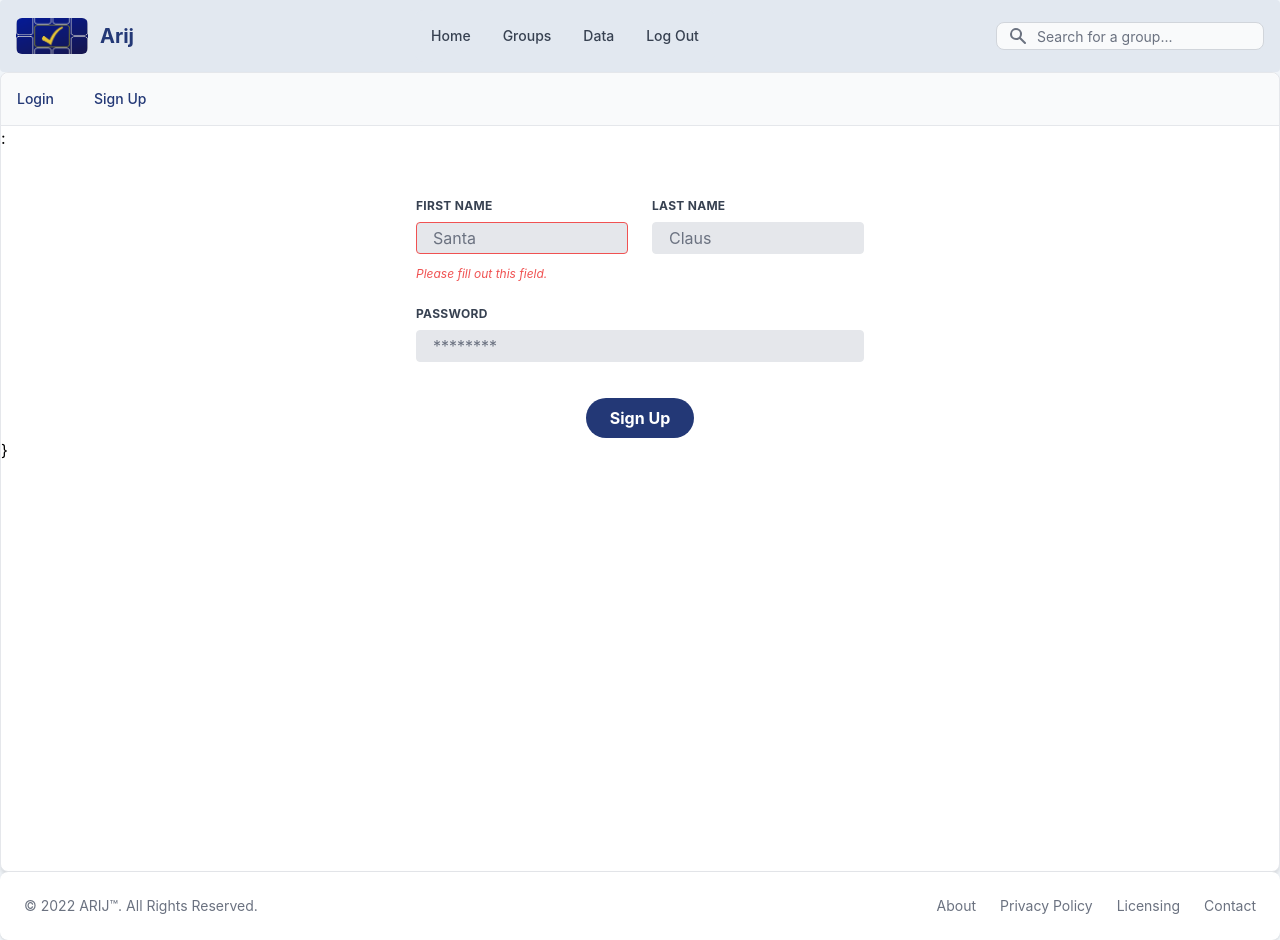
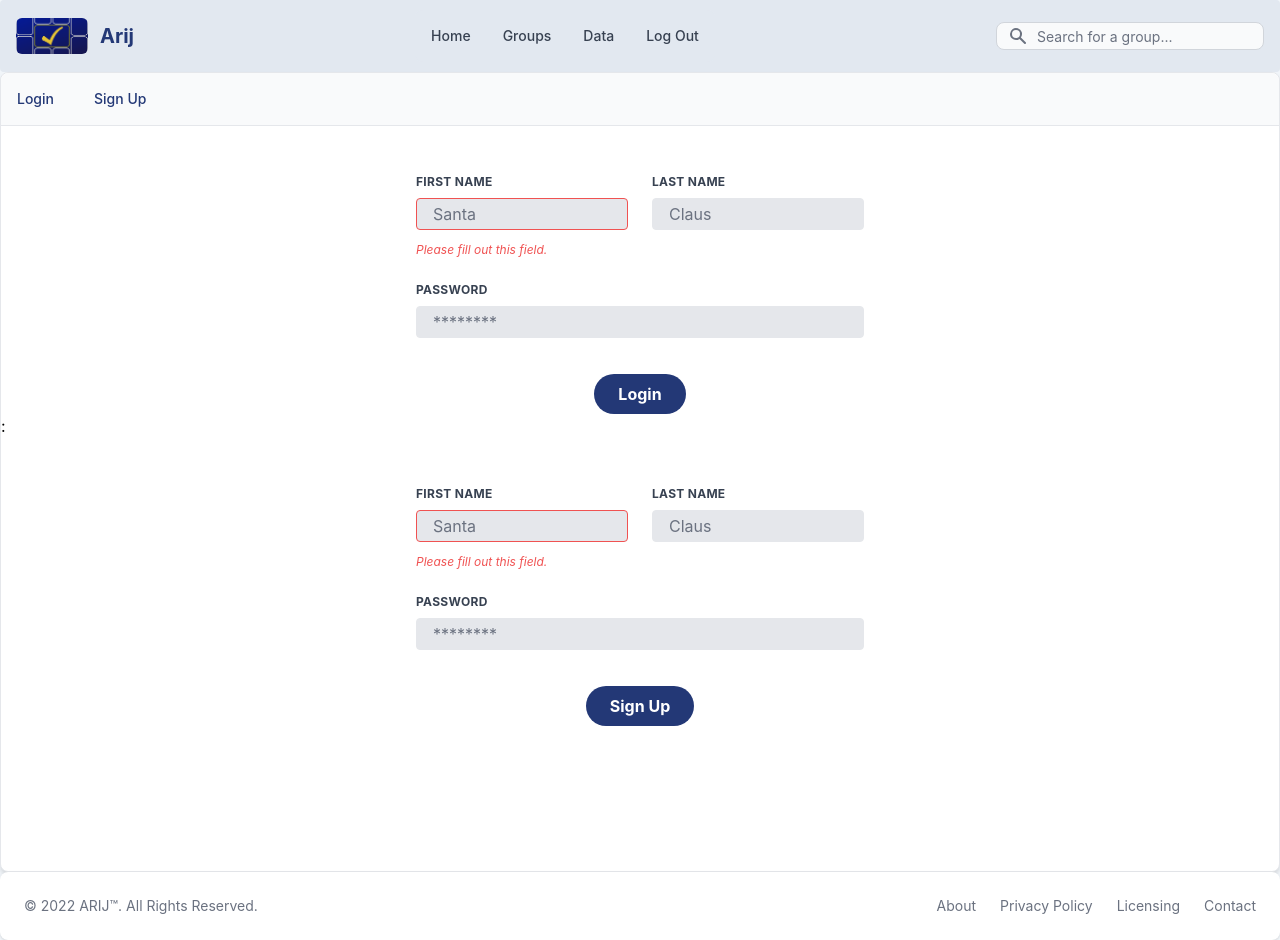
Before and after one commit to Jstelzl/arij, a React (Create React App) app in the folder client/: page / in a window 1280 px wide. Built offline with nearby package versions, Linux system fonts and the light colour scheme.

Commit message:
removed hidden class

```diff
--- a/client/src/components/Login/index.js
+++ b/client/src/components/Login/index.js
@@ -29,7 +29,7 @@ function Login() {
       </ul>
       <div id="defaultTabContent">
         {/* Login Form Tab */}
-        <form className="hidden max-w-md mx-auto my-auto " id="login" role="tabpanel" aria-labelledby="login-tab">
+        <form className=" max-w-md mx-auto my-auto " id="login" role="tabpanel" aria-labelledby="login-tab">
           <div className="flex flex-wrap -mx-3 mb-6 my-12">
             <div className="w-full md:w-1/2 px-3 mb-6 md:mb-0">
               <label className="block uppercase tracking-wide text-gray-700 text-xs font-bold mb-2" for="grid-first-name">
@@ -98,7 +98,7 @@ function Login() {
             </button>
           </div>
         </form>
-        }
+
         {/* Login Form Tab */}
 
         {/* End Login Form Tab */}
```
